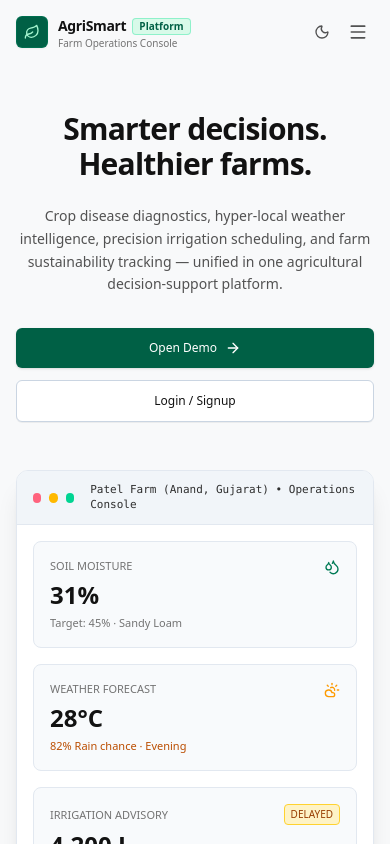
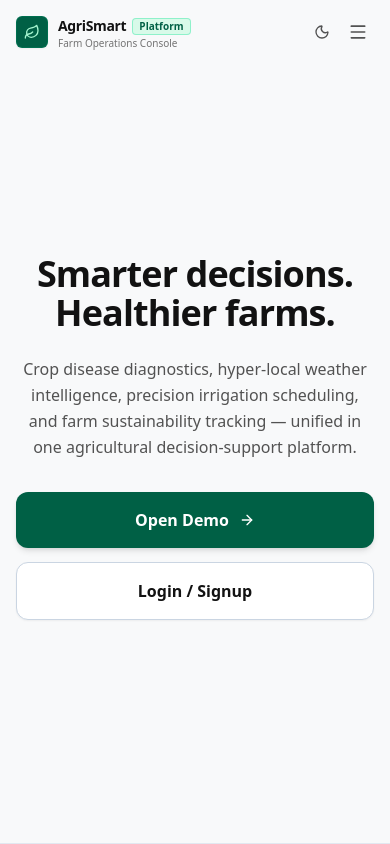
Before and after one commit to j4nya-BinSrcs/agrismart, a React (Vite) app: page / in a window 390 px wide. Shown: the top 844 px of the page. Built offline with nearby package versions, Linux system fonts and the light colour scheme.

Commit message:
feat: 100dvh hero layout with enlarged mobile typography and CTAs

```diff
--- a/src/components/common/Aurora.css
+++ b/src/components/common/Aurora.css
@@ -11,7 +11,7 @@
   height: 100% !important;
 }
 
-@media (max-width: 767px) {
+@media (max-width: 1023px), (pointer: coarse) and (max-width: 1200px) {
   .aurora-container,
   .aurora-container canvas {
     display: none !important;
--- a/src/components/common/Aurora.tsx
+++ b/src/components/common/Aurora.tsx
@@ -145,13 +145,15 @@ export default function Aurora(props: AuroraProps) {
     const ctn = ctnDom.current;
     if (!ctn) return;
 
-    // Prevent WebGL context and animation initialization on mobile devices
+    // Prevent WebGL context and animation initialization on mobile and tablet devices
     const isMobile =
       typeof window !== 'undefined' &&
-      (window.innerWidth < 768 ||
+      (window.innerWidth < 1024 ||
         /Android|webOS|iPhone|iPad|iPod|BlackBerry|IEMobile|Opera Mini/i.test(
           navigator.userAgent
-        ));
+        ) ||
+        (window.matchMedia &&
+          window.matchMedia('(pointer: coarse) and (max-width: 1200px)').matches));
     if (isMobile) return;
 
     const renderer = new Renderer({
--- a/src/components/screens/LandingScreen.tsx
+++ b/src/components/screens/LandingScreen.tsx
@@ -55,20 +55,24 @@ export const LandingScreen: React.FC<LandingScreenProps> = ({ onNavigate }) => {
   const [isDesktop, setIsDesktop] = useState(() => {
     if (typeof window === 'undefined') return false;
     const isMobile =
-      window.innerWidth < 768 ||
+      window.innerWidth < 1024 ||
       /Android|webOS|iPhone|iPad|iPod|BlackBerry|IEMobile|Opera Mini/i.test(
         navigator.userAgent
-      );
+      ) ||
+      (window.matchMedia &&
+        window.matchMedia('(pointer: coarse) and (max-width: 1200px)').matches);
     return !isMobile;
   });
 
   useEffect(() => {
     const handleResize = () => {
       const isMobile =
-        window.innerWidth < 768 ||
+        window.innerWidth < 1024 ||
         /Android|webOS|iPhone|iPad|iPod|BlackBerry|IEMobile|Opera Mini/i.test(
           navigator.userAgent
-        );
+        ) ||
+        (window.matchMedia &&
+          window.matchMedia('(pointer: coarse) and (max-width: 1200px)').matches);
       setIsDesktop(!isMobile);
     };
     window.addEventListener('resize', handleResize, { passive: true });
@@ -300,11 +304,11 @@ export const LandingScreen: React.FC<LandingScreenProps> = ({ onNavigate }) => {
         )}
       </header>
 
-      {/* 2. HERO SECTION */}
-      <section className="relative pt-28 pb-14 sm:pt-36 sm:pb-20 px-4 sm:px-6 lg:px-8 border-b border-slate-200 dark:border-slate-800 transition-colors overflow-hidden">
-        {/* Background Aurora WebGL Animation (Desktop & Tablet only, removed on mobile) */}
+      {/* 2. HERO SECTION - 100dvh FULL FIRST SCREEN */}
+      <section className="relative min-h-[100dvh] flex flex-col justify-center items-center px-4 sm:px-6 lg:px-8 border-b border-slate-200 dark:border-slate-800 transition-colors overflow-hidden pt-20 pb-12 sm:pt-24 sm:pb-16">
+        {/* Background Aurora WebGL Animation (Desktop only, removed on mobile & tablet) */}
         {isDesktop && (
-          <div className="hidden md:block absolute inset-0 pointer-events-none opacity-25 dark:opacity-40 overflow-hidden">
+          <div className="hidden lg:block absolute inset-0 pointer-events-none opacity-25 dark:opacity-40 overflow-hidden">
             <Aurora
               colorStops={["#075c45", "#1e896c", "#075c45"]}
               blend={0.5}
@@ -316,16 +320,15 @@ export const LandingScreen: React.FC<LandingScreenProps> = ({ onNavigate }) => {
         )}
 
         <motion.div
-          className="relative z-10 max-w-4xl mx-auto text-center"
+          className="relative z-10 max-w-3xl sm:max-w-4xl mx-auto text-center my-auto flex flex-col items-center justify-center py-6 sm:py-10"
           initial="hidden"
           animate="visible"
           variants={staggerContainer}
         >
-
           {/* Hero Headline */}
           <motion.h1
             variants={fadeInUp}
-            className="text-3xl sm:text-5xl lg:text-6xl font-semibold tracking-tight text-slate-900 dark:text-slate-100 leading-[1.15] mb-6"
+            className="text-4xl xs:text-5xl sm:text-6xl md:text-7xl font-bold tracking-tight text-slate-900 dark:text-slate-100 leading-[1.08] sm:leading-[1.1] mb-6 sm:mb-8"
           >
             Smarter decisions.
             <br />
@@ -335,20 +338,20 @@ export const LandingScreen: React.FC<LandingScreenProps> = ({ onNavigate }) => {
           {/* Supporting Text */}
           <motion.p
             variants={fadeInUp}
-            className="max-w-2xl mx-auto text-sm sm:text-base text-slate-600 dark:text-slate-400 leading-relaxed mb-8"
+            className="max-w-xl sm:max-w-2xl mx-auto text-base sm:text-lg md:text-xl text-slate-600 dark:text-slate-300 leading-relaxed mb-8 sm:mb-12 font-normal"
           >
             Crop disease diagnostics, hyper-local weather intelligence, precision irrigation scheduling, and farm sustainability tracking — unified in one agricultural decision-support platform.
           </motion.p>
 
-          {/* Action CTAs: Open Demo -> and Login / Signup */}
+          {/* Action CTAs: Open Demo and Login / Signup */}
           <motion.div
             variants={fadeInUp}
-            className="flex flex-col sm:flex-row items-center justify-center gap-3"
+            className="w-full sm:w-auto flex flex-col sm:flex-row items-center justify-center gap-3.5 sm:gap-4"
           >
             <button
               type="button"
               onClick={handleOpenDemo}
-              className="w-full sm:w-auto px-6 py-3 rounded-md bg-emerald-800 hover:bg-emerald-900 dark:bg-emerald-700 dark:hover:bg-emerald-600 text-white font-medium text-xs sm:text-sm transition-all cursor-pointer flex items-center justify-center gap-2 shadow-sm hover:shadow-md"
+              className="w-full sm:w-auto px-8 py-4 sm:px-9 sm:py-4 rounded-xl bg-emerald-800 hover:bg-emerald-900 dark:bg-emerald-700 dark:hover:bg-emerald-600 text-white font-semibold text-base transition-all cursor-pointer flex items-center justify-center gap-2.5 shadow-md hover:shadow-lg active:scale-[0.98]"
             >
               <span>Open Demo</span>
               <ArrowRight className="w-4 h-4" />
@@ -357,20 +360,22 @@ export const LandingScreen: React.FC<LandingScreenProps> = ({ onNavigate }) => {
             <button
               type="button"
               onClick={handleLoginClick}
-              className="w-full sm:w-auto px-6 py-3 rounded-md bg-white hover:bg-slate-50 dark:bg-slate-900 dark:hover:bg-slate-800 text-slate-900 dark:text-slate-100 border border-slate-300 dark:border-slate-700 font-medium text-xs sm:text-sm transition-colors cursor-pointer shadow-2xs"
+              className="w-full sm:w-auto px-8 py-4 sm:px-9 sm:py-4 rounded-xl bg-white hover:bg-slate-50 dark:bg-slate-900 dark:hover:bg-slate-800 text-slate-900 dark:text-slate-100 border border-slate-300 dark:border-slate-700 font-semibold text-base transition-colors cursor-pointer shadow-xs active:scale-[0.98]"
             >
               Login / Signup
             </button>
           </motion.div>
         </motion.div>
+      </section>
 
-        {/* 3. HERO VISUAL: UI Preview of Patel Farm */}
+      {/* 3. HERO VISUAL: UI Preview of Patel Farm */}
+      <section id="product-preview" className="relative py-14 sm:py-20 px-4 sm:px-6 lg:px-8 border-b border-slate-200 dark:border-slate-800 bg-[#F8F9FA] dark:bg-[#080808] transition-colors">
         <motion.div
           initial={{ opacity: 0, y: 30 }}
           whileInView={{ opacity: 1, y: 0 }}
           viewport={{ once: true }}
           transition={{ duration: 0.6, delay: 0.2 }}
-          className="relative z-10 w-full max-w-6xl mx-auto mt-12 sm:mt-16"
+          className="relative z-10 w-full max-w-6xl mx-auto"
         >
           <div className="rounded-xl border border-slate-200 dark:border-slate-800 bg-white dark:bg-slate-900 shadow-xl overflow-hidden transition-colors">
             {/* Window bar */}
```
